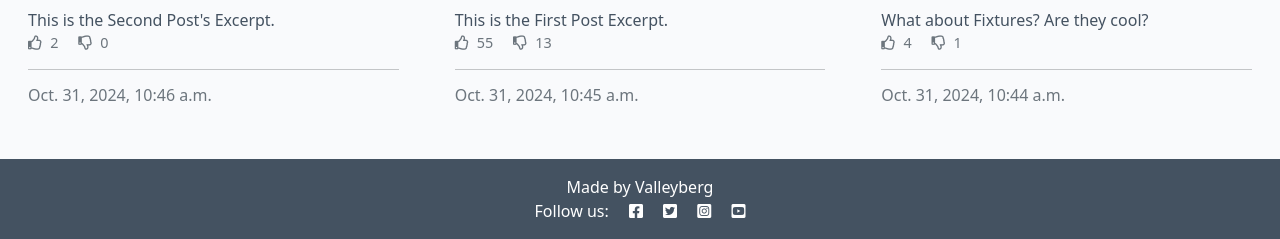
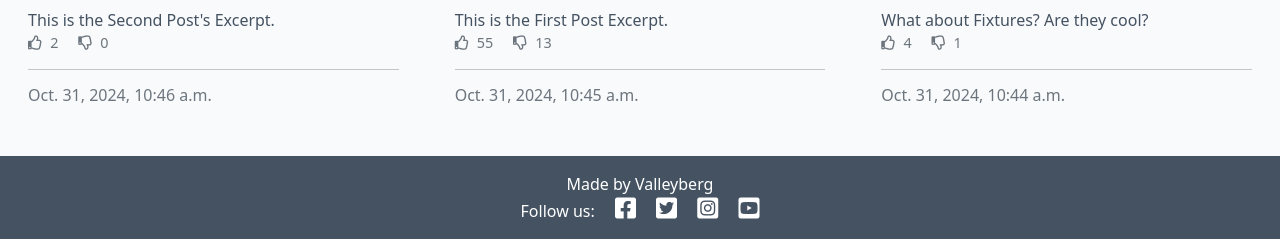
Before and after one commit to cptvalleyberg84/summarazorator, a Django app: page / in a window 1280 px wide. Shown: the part 561-800 px from the top of the page. Run offline with Django 4.2, Linux system fonts and the light colour scheme; data comes from the database, SQL or seed files in the repository; both versions use the stored data as it was after the commit.

Commit message:
Add footer fake links and aria labels

```diff
--- a/static/css/style.css
+++ b/static/css/style.css
@@ -293,3 +293,19 @@ body {
     min-height: 100px;
     max-height: 300px;
 }
+
+/* Footer styles */
+.social-links a {
+    text-decoration: none;
+    color: white;
+    transition: color 0.3s ease;
+}
+
+.social-links a:hover {
+    color: rgb(40, 165, 40);
+    text-decoration: none;
+}
+
+.social-links i {
+    font-size: 1.5rem;
+}
--- a/templates/base.html
+++ b/templates/base.html
@@ -134,14 +134,31 @@
 
     </main>
 
-    <!-- Footer -->
-    <footer class="footer mt-auto py-3 dark-bg">
-        <p class="m-0 text-center text-white">Made by Valleyberg</p>
-        <p class="m-0 text-center text-white">Follow us: <i class="fab fa-facebook-square ms-3"></i>
-            <i class="fab fa-twitter-square ms-3"></i>
-            <i class="fab fa-instagram-square ms-3"></i>
-            <i class="fab fa-youtube-square ms-3"></i>
-        </p>
+    <footer class="footer mt-auto py-3 dark-bg" role="contentinfo">
+        <div class="container">
+            <p class="m-0 text-center text-white">Made by Valleyberg</p>
+            <nav class="social-links" aria-label="Social media links">
+                <p class="m-0 text-center text-white">
+                    Follow us:
+                    <a href="https://facebook.com/summarazorator" target="_blank" rel="noopener noreferrer"
+                        aria-label="Visit our Facebook page">
+                        <i class="fab fa-facebook-square ms-3"></i>
+                    </a>
+                    <a href="https://twitter.com/summarazorator" target="_blank" rel="noopener noreferrer"
+                        aria-label="Visit our Twitter page">
+                        <i class="fab fa-twitter-square ms-3"></i>
+                    </a>
+                    <a href="https://instagram.com/summarazorator" target="_blank" rel="noopener noreferrer"
+                        aria-label="Visit our Instagram page">
+                        <i class="fab fa-instagram-square ms-3"></i>
+                    </a>
+                    <a href="https://youtube.com/summarazorator" target="_blank" rel="noopener noreferrer"
+                        aria-label="Visit our YouTube channel">
+                        <i class="fab fa-youtube-square ms-3"></i>
+                    </a>
+                </p>
+            </nav>
+        </div>
     </footer>
 
     <script src="https://cdn.jsdelivr.net/npm/bootstrap@5.0.1/dist/js/bootstrap.bundle.min.js"
```
Also changed, not shown: db.sqlite3.
